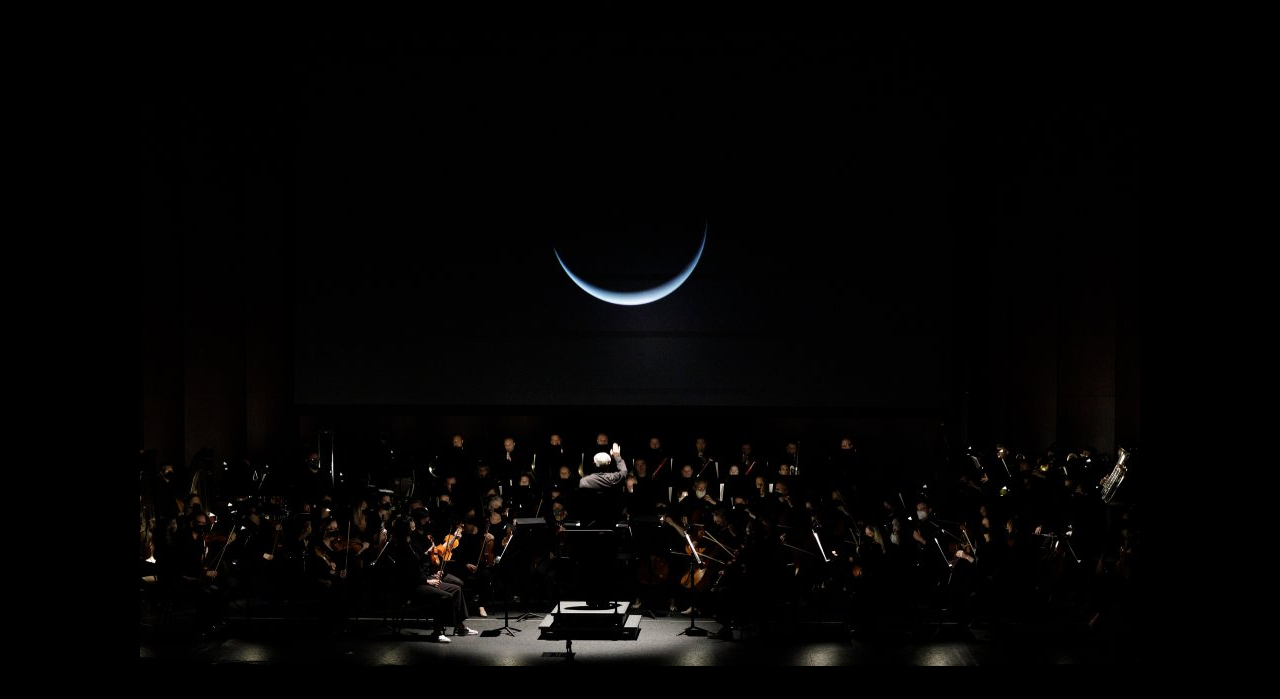
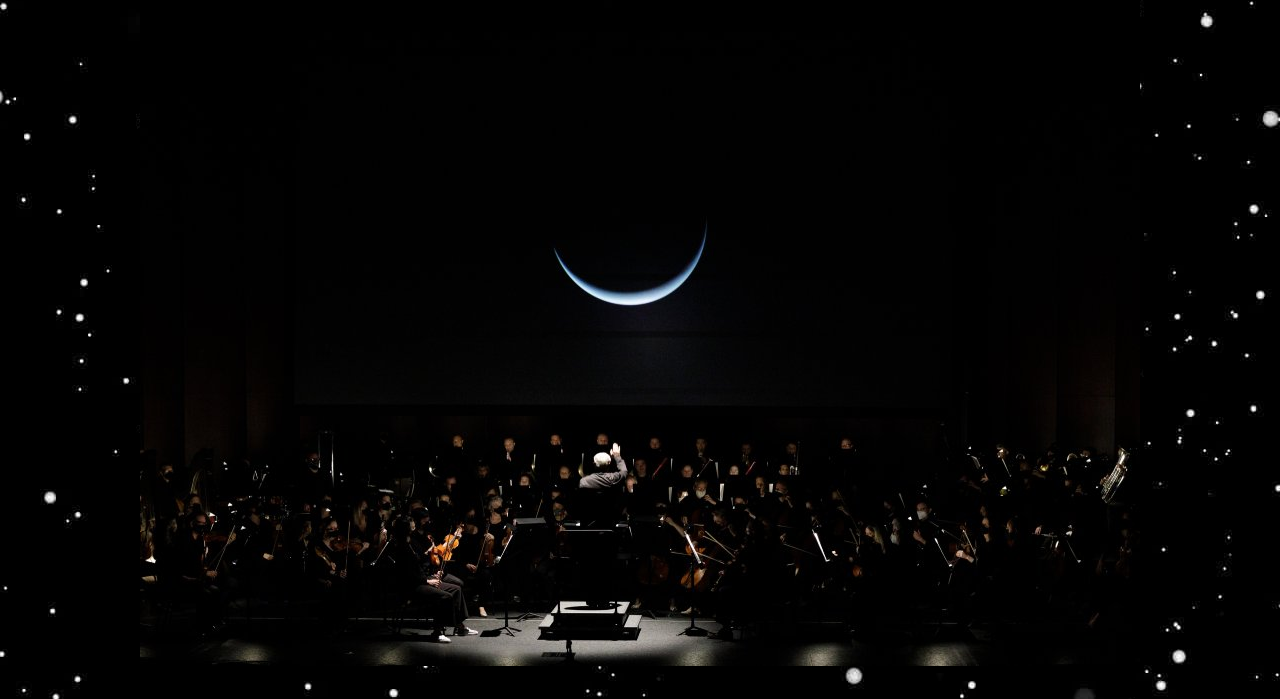
Before and after one commit to Jarah-Marshall/Jarah-Marshall.github.io, a plain HTML site: page css/index.html in a window 1280 px wide. Shown: the part 151-850 px from the top of the page. Drawn offline with Linux system fonts and the light colour scheme.

Commit message:
Added a background image to my website to make it more visually appealing

```diff
--- a/css/index.css
+++ b/css/index.css
@@ -1,5 +1,5 @@
 body {
-    background-color: #000000;
+    background-image: url(./images/Stars.jpg);
     color: #FFE81F;
     display: flex;
     flex-direction: column;
```
Also changed, not shown: css/images/Stars.jpg (added).
